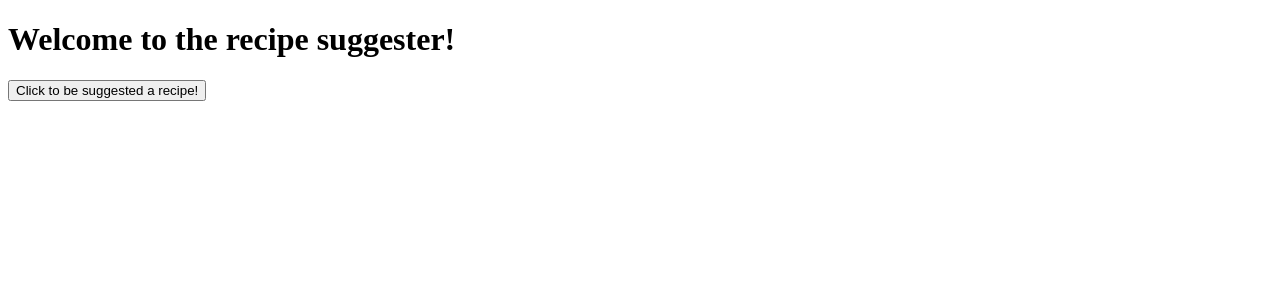
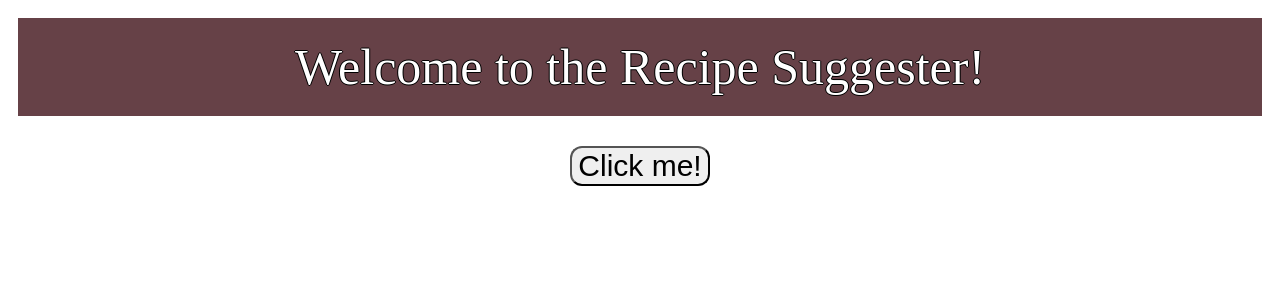
Before and after one commit to isakvi/flask-example, a React (Create React App) app in the folder react-app/: page / in a window 1280 px wide. Shown: the top 300 px of the page. Built offline with nearby package versions, Linux system fonts and the light colour scheme.

Commit message:
Add improved UI

```diff
--- /dev/null
+++ b/react-app/src/App.css
@@ -0,0 +1,40 @@
+
+.item1 {
+  grid-area: header;
+  font-size: 50px;
+  color: white;
+  text-shadow: 1px 0 0 #000, 0 -1px 0 #000, 0 1px 0 #000, -1px 0 0 #000;
+  background-color: #664147
+}
+.item3 { grid-area: main; }
+.item4 {
+    grid-area: right;
+}
+.item5 {
+    grid-area: footer;
+ }
+
+.grid-container {
+    display: grid;
+    grid-template-areas:
+        'header header header header header header'
+        'footer footer footer footer footer footer'
+        'main main main right right right';
+    grid-gap: 10px;
+    padding: 10px;
+}
+
+.grid-container > div {
+    text-align: center;
+    padding: 20px 0;
+  }
+button {
+    border-radius: 12px;
+    font-size: 30px;
+}
+
+img {
+      width: "600";
+      height: "600";
+      border-radius: 12px;
+}
--- a/react-app/src/App.js
+++ b/react-app/src/App.js
@@ -1,11 +1,10 @@
 import React from 'react';
-
+import './App.css';
 
 class App extends React.Component {
   constructor(props) {
     super();
     this.state = {
-      displayText: "hej",
       imgSrc: null,
       recipeName: "",
       recipeInstr: "",
@@ -13,14 +12,13 @@ class App extends React.Component {
     this.getData = this.getData.bind(this);
 }
   render() {
-    return <div className="outer">
-            <h1>Welcome to the recipe suggester!</h1>
-            <button onClick={this.getData}> Click to be suggested a recipe! </button>
-            <div>
-              {this.state.imgSrc === null ? <div></div> : <img src={this.state.imgSrc} width="600" height="600"></img>}
-            </div>
-            <h2>{this.state.recipeName}</h2>
-            <div>{this.state.recipeInstr}</div>
+    return <div class="grid-container">
+            <div class="item1"> Welcome to the Recipe Suggester!</div>
+            <div class="item5"><button onClick={this.getData}> Click me! </button></div>
+            <div class="item3">{this.state.imgSrc === null ? <div></div> : <img src={this.state.imgSrc} id="pic"></img>}</div>
+            <div class="item4">
+              <div><h2>{this.state.recipeName}</h2></div>
+              <p>{this.state.recipeInstr}</p></div>
             </div>
   }
 
@@ -29,7 +27,11 @@ class App extends React.Component {
     .then(response =>
     response.json()
     .then(json => {
-      this.setState({imgSrc: json.meals[0].strMealThumb, recipeName: json.meals[0].strMeal, recipeInstr: json.meals[0].strInstructions})
+      this.setState({
+        imgSrc: json.meals[0].strMealThumb,
+        recipeName: json.meals[0].strMeal,
+        recipeInstr: json.meals[0].strInstructions
+      })
     }))
     .catch(err => {
       throw new Error(err)
```
